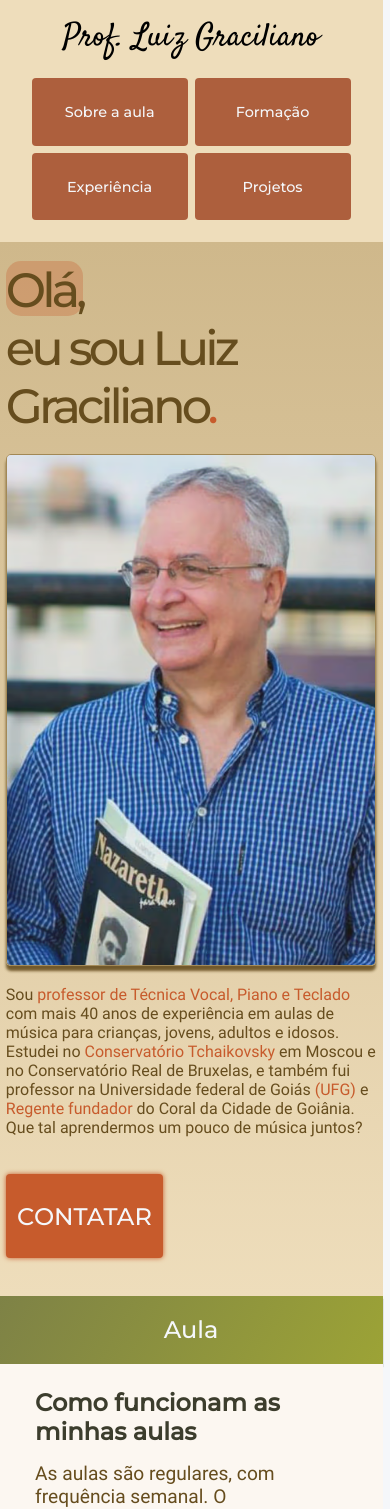
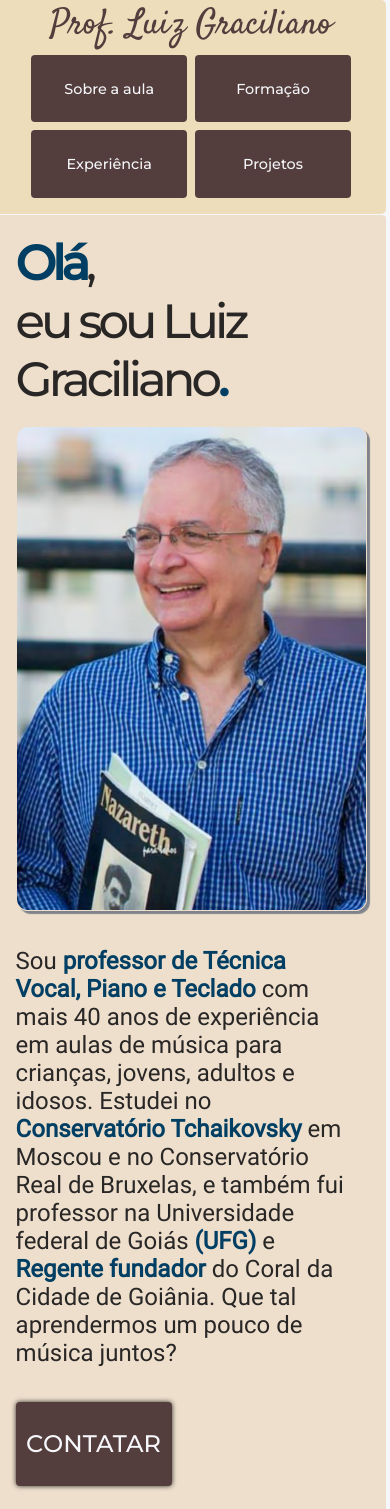
Before and after one commit to FilipeSall/Opus, a React (Create React App) app: page / in a window 390 px wide. Shown: the top 1509 px of the page. Built offline with nearby package versions, Linux system fonts and the light colour scheme.

Commit message:
Alterando cores

```diff
--- a/src/App.css
+++ b/src/App.css
@@ -82,6 +82,9 @@ h1{
 
     --cor-dropdown-1:#188497;
     --cor-dropdown-2:#2c97aa;
+
+    --cor-contrate-principal-1: #003F63;
+    --cor-contrate-principal-2: #155f8a;
 }
 
 body{
@@ -94,17 +97,19 @@ body{
 }
 
 .emphasis-color{
-    color:var(--cor-destaque-3);
+    color:var(--cor-contrate-principal-1);
+    font-weight:bold;
 }
 
 .icon{
     color:var(--cor-branca-1);
-    font-weight:bold;
 }
 
 .container{
     width: 1000px;
     display: flex;
+    margin: 2.5px 0;
+    border-radius:5px;
 }
 
 .content{
@@ -122,7 +127,7 @@ body{
     border-radius: 5px 0 0 25px;
     min-width: 15vw;
     height: 50vh;
-    color: var(--cor-branca-1);
+    color: var(--cor-branca-absoluta);
 }
 
 .title > h1 {
@@ -169,9 +174,10 @@ body{
     }
 }
 
-@media(max-width:600px){
+@media screen and (max-width:600px){
     body{
         width: 98vw;
+        height: max-content;
     }
 }
 
--- a/src/components/att icon/AttIcon.css
+++ b/src/components/att icon/AttIcon.css
@@ -16,7 +16,7 @@
 }
 
 .att-icon > p {
-    color: var(--cor-principal-6);
+    color: var(--cor-variavel-2);
     width: 100%;
     margin: 5% 0;
     font-family: 'montserrat';
--- a/src/components/buttons/buttons.css
+++ b/src/components/buttons/buttons.css
@@ -3,7 +3,7 @@
     padding: 8px;
     margin: 1%;
     flex-wrap: wrap;
-    background-color: var(--cor-destaque-4);
+    background-color: var(--cor-variavel-4);
     display: flex;
     align-items: center;
     justify-content: center;
@@ -19,7 +19,7 @@
 .contactButton{
     border: none;
     cursor: pointer;
-    background-color: var(--cor-destaque-3);
+    background-color: var(--cor-variavel-4);
     color: var(--cor-branca-1);
     padding: 3%;
     border-radius: 4px;
@@ -30,7 +30,7 @@
     height:7vh;
     font-family:montserrat;
     font-size: 1.5rem;
-    box-shadow:0px 0px 5px var(--cor-destaque-3);
+    box-shadow:0px 0px 5px  var(--cor-variavel-2);
     min-width: fit-content;
     min-height: fit-content;
 }
--- a/src/components/header/header.css
+++ b/src/components/header/header.css
@@ -8,12 +8,14 @@
     flex-wrap: wrap;
     z-index: 1;
     min-height: 10vh;
+    border-radius: 5px;
+    margin-bottom: 1px;
 }
 
 .header__container > h1{
     font-family:satisfy ;
     font-size: 2.2rem;
-    color: var(--cor-preta-1);
+    color: var(--cor-variavel-4);
 }
 
 .header__links-container{
@@ -22,67 +24,20 @@
     justify-content: center;
 }
 
-@media (max-width:912px) and (max-height:1368px){
+@media screen and (max-width:900px){
     .header__container{
         width: 100vw;
-        height: max-content;
-        flex-wrap: wrap;
     }
 }
 
-@media (max-width:1000px) {
-    .header__container > h1{
-        font-size: 3rem;
-    }
-}
-
-@media (max-width:900px) {
-    .header__container{
-        width:100vw;
-
-    }
-    .header__links-container{
-        flex-wrap: wrap;
-    }
-    .header__container > h1 {
-        font-size: 2.8rem;
-    }
-}
-
-
-@media (max-width: 670px){
+@media screen and (max-width:600px){
     .header__container{
         width: 100vw;
-        height: max-content;
-        flex-wrap: wrap;
-        padding: 5px;
-    }
-}
-
-@media (max-width:280px) and (max-height:653px){
-    .header__container > h1 {
-        text-align: center;
-    }
-}
-
-@media (max-width:400px) and (max-height:1560px){
-    .header__container{
-        width: 100%;
-        padding:10px;
-    }
-    .header__container > h1 {
-        font-size: 2rem;
-        margin: 5px;
+        min-height: max-content;
     }
 
     .header__links-container{
-        padding: 8px;
+        flex-wrap: wrap;
+        padding-bottom: 12px;
     }
 }
-
-@media (max-width:1024px) and (max-height:600px){
-    .header__container{
-        justify-content: space-around;
-        width: 100%;
-    }
-}
--- a/src/components/sections/IntroSection.js
+++ b/src/components/sections/IntroSection.js
@@ -12,7 +12,7 @@ function IntroSection() {
             <img src={Perfil} alt='Foto de Luiz' />
         </div>
         <div className='intro__section-text-container' id='sobre-luiz'>
-            <h1 className='intro__section-title'>Olá, <br/>eu sou Luiz<br/>Graciliano<span className='emphasis-color'>.</span></h1>
+            <h1 className='intro__section-title'><span className='intro__section-emphashis'>Olá</span>, <br/>eu sou Luiz<br/>Graciliano<span className='emphasis-color'>.</span></h1>
             <img src={grupoMusical} alt='grupo musical' className='img__group-device' />
             <p className='intro__section-text'>Sou <span className='emphasis-color'>professor de Técnica Vocal, Piano e Teclado </span> com mais 40 anos de experiência em aulas de música para crianças, jovens, adultos e idosos. Estudei no <span className='emphasis-color'>Conservatório Tchaikovsky</span> em Moscou e no Conservatório Real de Bruxelas, e também fui professor na Universidade federal de Goiás <span className='emphasis-color'>(UFG)</span> e <span className='emphasis-color'>Regente fundador</span> do Coral da Cidade de Goiânia. Que tal aprendermos um pouco de música juntos?</p>
 
--- a/src/components/sections/aboutWorkSection.css
+++ b/src/components/sections/aboutWorkSection.css
@@ -1,7 +1,7 @@
 .about__work-title{
     font-size: 2rem;
-    background: linear-gradient(120deg,var(--cor-complementar-3), var(--cor-complementar-4));
-    border-radius: 0px 0 0 25px;
+    background: linear-gradient(120deg,var(--cor-complementar-3) 5%, var(--cor-complementar-4));
+    border-radius: 5px 0 0 25px;
 }
 
 .aboutWork-content{
@@ -16,12 +16,12 @@
 }
 
 .aboutWork-content > h2:first-child{
-    margin-top: 5%;
+    margin-top: 2.5%;
 }
 
 
 .aboutWork-content > p {
-    color: var(--cor-principal-6);
+    color: var(--cor-variavel-2);
     margin: 5% 0 5% 0;
     font-family: 'roboto';
     font-size: 1.2rem;
@@ -49,12 +49,6 @@
     }
 }
 
-
-@media (max-width:1368px) and (max-height:912px){
-    .about__work-title{
-       border-radius: 0;
-   }
-}
 
 @media(max-width:900px){
     .about__work-title{
--- a/src/components/sections/introSection.css
+++ b/src/components/sections/introSection.css
@@ -2,22 +2,16 @@
     display: flex;
     width: 1000px;
     height: 90vh;
-    background: linear-gradient(180deg,var(--cor-principal-2), var(--cor-principal-1));
+    background-color: var(--cor-alternativa-2);
     align-items: center;
     padding: 1%;
+    margin-bottom: 1px;
+    border-radius: 4px;
 }
 
-.intro__section-title::before{
-    content: "";
-    display: block;
-    width: 50px;
-    height: 50px;
-    border-radius: 15px;
-    background-color: var(--cor-destaque-3);
-    position: absolute;
-    opacity: 0.4;
-    z-index: -1;
-    left: -3%;
+.intro__section-emphashis{
+    color:#003F63 ;
+    font-weight: bold;
 }
 
 .intro__section-img-container > img{
@@ -35,7 +29,7 @@
 .intro__section-title{
     font-family: montserrat, Georgia, 'Times New Roman', Times, serif;
     font-size: 5rem;
-    color: var(--cor-principal-6);
+    color: var(--cor-variavel-2);
     letter-spacing: -4px;
     z-index: 5;
     position: relative;
@@ -45,7 +39,7 @@
 .intro__section-text{
     font-size: 1.2rem;
     font-family: roboto, sans-serif;
-    color: var(--cor-principal-6);
+    color: var(--cor-variavel-2);
     margin: 5% 5% 10% 0;
 }
 
@@ -53,171 +47,60 @@
     display: none;
 }
 
-@media (max-width:912px) and (max-height:1368px){
+@media screen and (max-width:1200px){
     .intro__section{
-        width: 100vw;
+       height: auto;
     }
 }
 
+@media  screen and (max-width:1000px){
+    .intro__section {
+        width: 100vw;
+        height: max-content;
+        padding: 5%;
 
-@media (max-width: 900px){
-    .intro__section{
-        justify-content: center;
-        align-items: center;
-        height: max-content;
-        width: 100%;
-        padding:5% ;
-        font-size: 4rem;
     }
-
+    .intro__section-img-container > img{
+        display: none;
+    }
     .img__group-device{
         display: block;
-        width: 95vw;
-        margin:5% 0;
-        border-radius: 5px;
-        box-shadow: 0 5px 3px var(--cor-principal-1);
-    }
-
-    .intro__section-title::before{
-        width: 77px;
-        height: 55px;
-        left: auto;
-        opacity: 0.3;
+        max-width: 90vw;
+        border-radius:12px ;
+        margin: 5% 0;
+        border: 1px solid var(--cor-alternativa-2);
     }
 
     .intro__section-title{
-        font-size: 4.5rem;
+        font-size: 7rem;
     }
 
-    .intro__section-text{
-        font-size: 1rem;
-        width: 100%;
-        margin: 0% 5% 10% 0;
+    .intro__section-text {
+        font-size: 1.5rem;
     }
 }
 
-/* tamanho padrao celular grande */
-@media (max-width:750px){
+@media screen and (max-width:600px){
+    .intro__section{
+        height: fit-content;
+    }
+
     .intro__section-img-container > img{
         display: none;
     }
-}
-
-
-@media (max-width:280px) and (max-height:653px){
-    .intro__section{
-        max-width: 100vw;
-    }
-
-    .intro__section-title{
-        font-size: 3rem;
-    }
-}
-
-/* tamanho ipad duas direções */
-@media (max-width:1024px) and (max-height:600px){
-    .intro__section{
-        height: max-content;
-        padding: 2.5%;
-    }
-}
-
-@media (max-width:768px) and (max-height:1024px){
-    .img__group-device{
-        display: none;
-    }
-
     .img__group-device{
         display: block;
-        width: 95vw;
-        margin:5% 0;
-        border-radius: 5px;
-        box-shadow: 0 5px 3px var(--cor-principal-6);
-        border:1px solid var(--cor-principal-4);
-        opacity:0.9;
+        max-width: 95vw;
+        box-shadow: 3px 3px 1px var(--cor-preto-6);
     }
-}
-
-/*ipad air*/
-@media(max-width:820px) and (max-height:1200px){
-    .img__group-device{
-      display: none;
-    }
-}
-
-/*surface-duo*/
-@media(max-width:540px) and (max-height:720px){
-    .img__group-device{
-        display: block;
-        width: 95vw;
-        margin:5% 0;
-        border-radius: 5px;
-        box-shadow: 0 5px 3px var(--cor-principal-6);
-        border:1px solid var(--cor-principal-4);
-        opacity:0.9;
-    }
-}
-
-
-/* aparelhos com width baixo mais height alto */
-@media (max-width:400px) and (max-height:1560px){
-    .intro__section{
-        width: 100%;
-    }
-
-    .intro__section-title {
+    .intro__section-title{
         font-size: 3rem;
     }
     .img__group-device{
         display: block;
-        width: 95vw;
-        margin:5% 0;
-        border-radius: 5px;
-        box-shadow: 0 5px 3px var(--cor-principal-6);
-        border:1px solid var(--cor-principal-4);
-        opacity:0.9;
+        max-width: 90vw;
+        border-radius:12px ;
+        margin: 5% 0;
+        border: 1px solid var(--cor-alternativa-2);
     }
 }
-
-/*galaxya51/71*/
-@media (max-width:412px) and (max-height:914px){
-    .img__group-device{
-        display: block;
-        width: 95vw;
-        margin:5% 0;
-        border-radius: 5px;
-        box-shadow: 0 5px 3px var(--cor-principal-6);
-        border:1px solid var(--cor-principal-4);
-        opacity:0.9;
-    }
-}
-@media (max-width:914px) and (max-height:412px){
-  .intro__section{
-    width:100vw;
-  }
-}
-
-/* iphone 4 duas direções */
-@media (max-width:320px) and (max-height:480px){
-    .img__group-device{
-        display: block;
-        width: 95vw;
-        margin:5% 0;
-        border-radius: 5px;
-        box-shadow: 0 5px 3px var(--cor-principal-6);
-        border:1px solid var(--cor-principal-4);
-        opacity:0.9;
-    }
-}
-
-@media (max-width:480px) and (max-height:320px){
-    .img__group-device{
-        display: block;
-        width: 95vw;
-        margin:5% 0;
-        border-radius: 5px;
-        box-shadow: 0 5px 3px var(--cor-principal-6);
-        border:1px solid var(--cor-principal-4);
-        opacity:0.9;
-    }
-}
```
Also changed, not shown: 12 other files (tests, documents, lock files or other folders).
